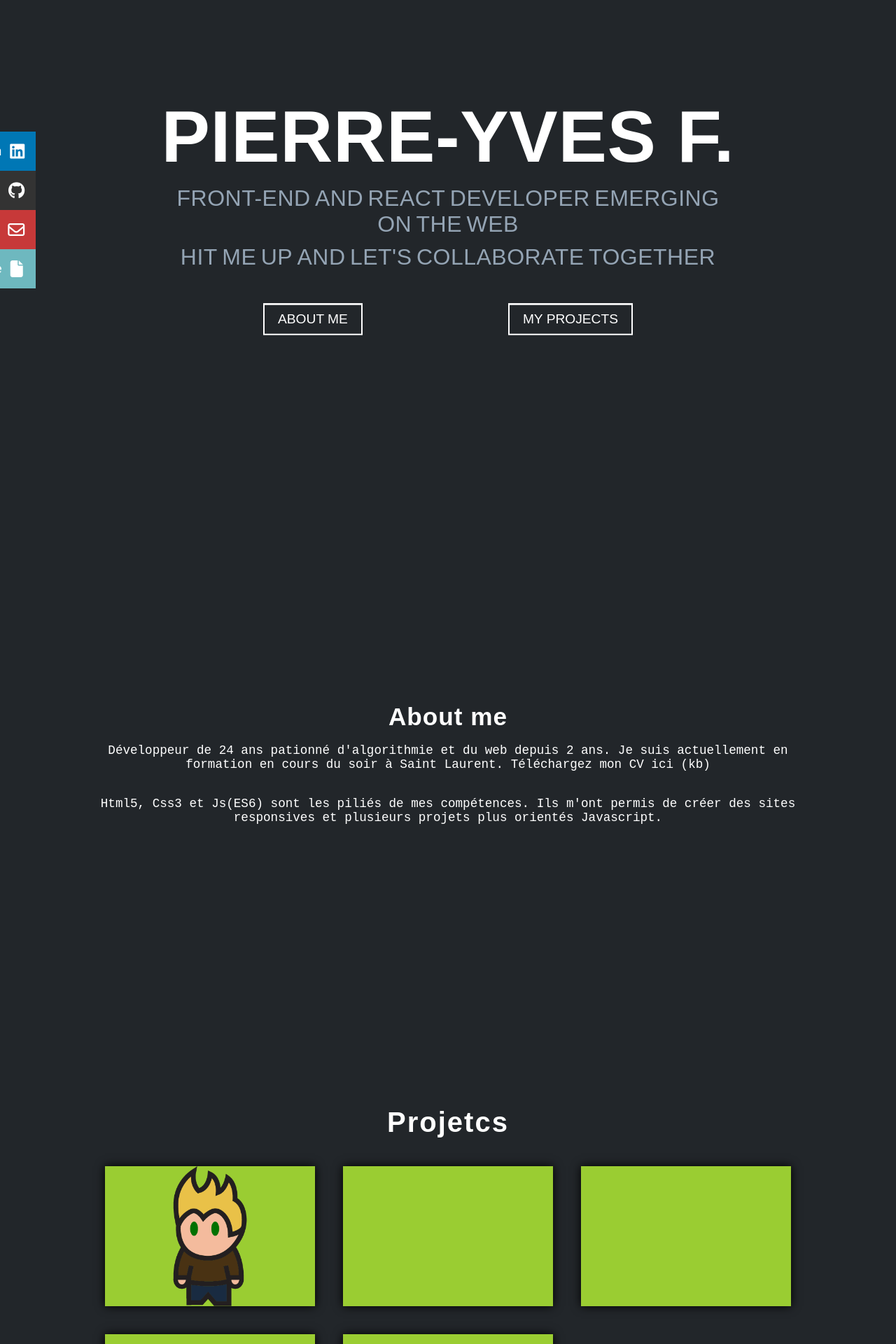
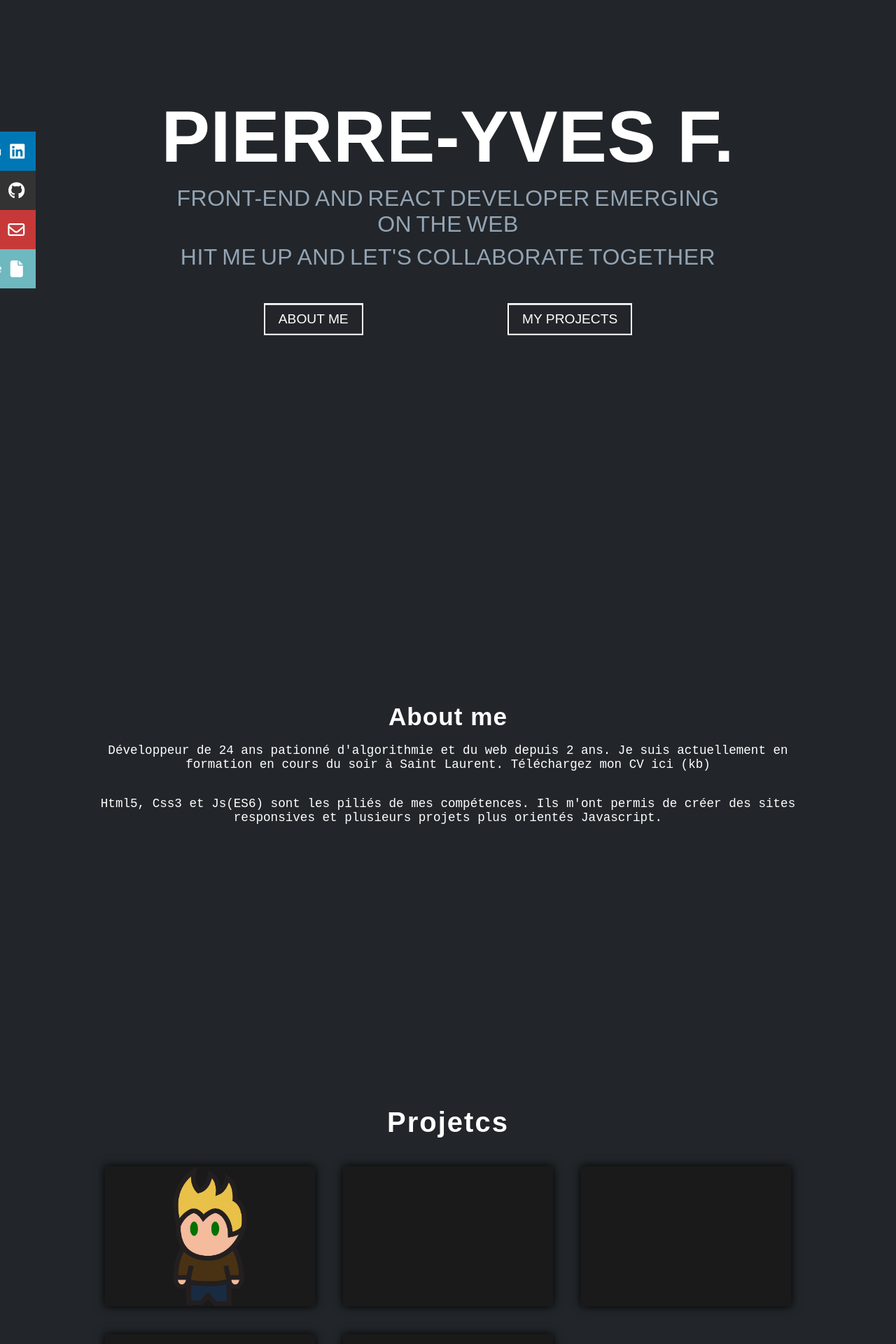
Before and after one commit to PierreYvesFlamand/Portfolio, a React (Create React App) app: page / in a window 1280 px wide. Shown: the part 100-2020 px from the top of the page at 70% size. Built offline with nearby package versions, Linux system fonts and the light colour scheme.

Commit message:
Modal height fix

```diff
--- a/src/containers/Header/Header.css
+++ b/src/containers/Header/Header.css
@@ -11,7 +11,7 @@
 
 .header-container {
     margin: 0 auto;
-    padding: 0 1em;
+    padding: 0 1.1em;
     opacity: 0;
     transform: scale(0.4);
 
--- a/src/containers/ProjectModal/ProjectModal.css
+++ b/src/containers/ProjectModal/ProjectModal.css
@@ -22,7 +22,7 @@
     width: 90%;
     max-width: 380px;
     margin: 0 auto;
-    max-height: 90vh;
+    max-height: 90%;
     overflow-y: auto;
     background-color: #343a41;
     box-shadow: 0 0 5px #000;
--- a/src/containers/Projects/Projects.css
+++ b/src/containers/Projects/Projects.css
@@ -26,7 +26,7 @@
 }
 
 .project {
-    background-color: yellowgreen; /* rgb(26, 26, 26); */
+    background-color: rgb(26, 26, 26); /* rgb(26, 26, 26); */
     height: 200px;
     box-shadow: 0 0 13px #000;
     cursor: pointer;
```
